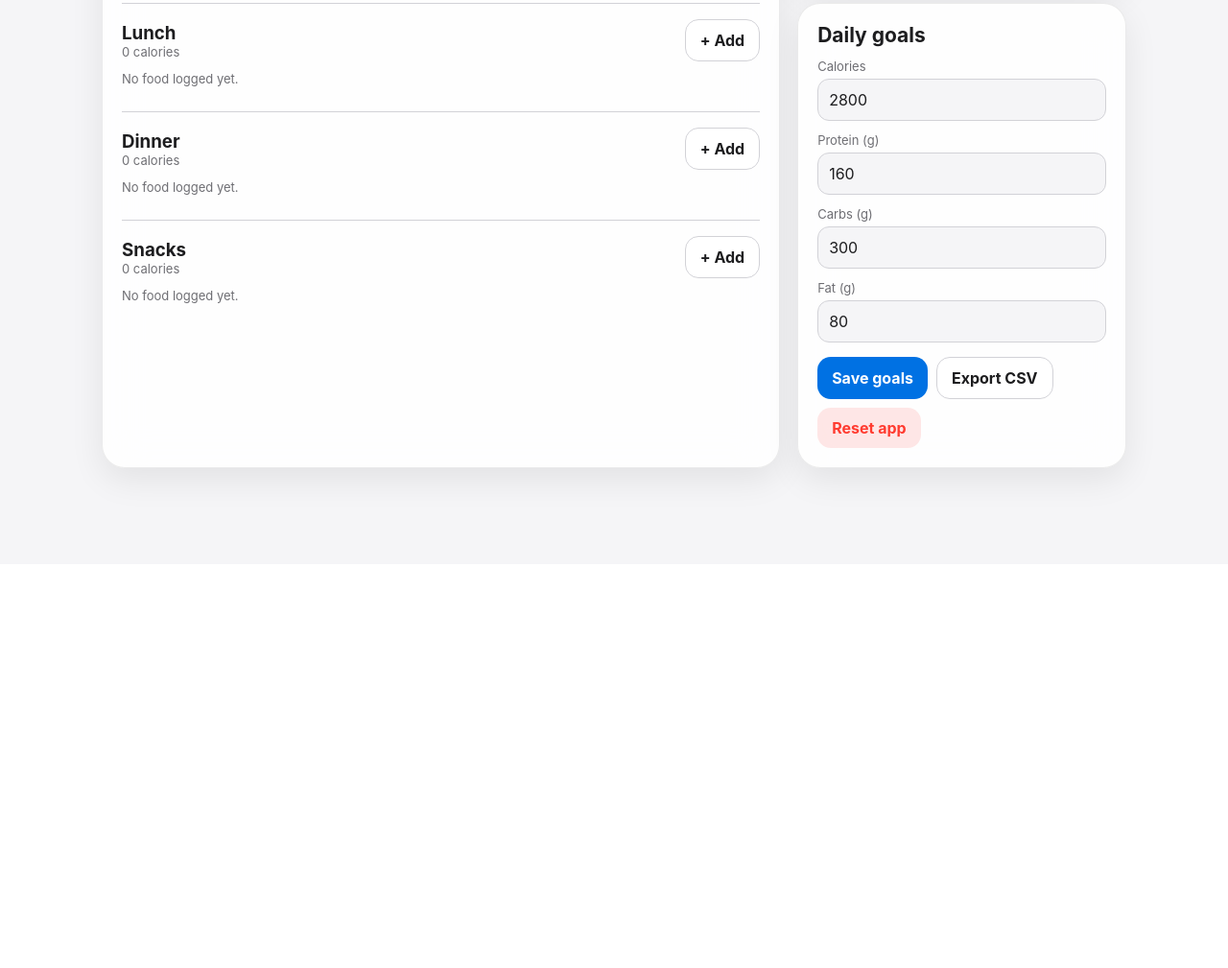
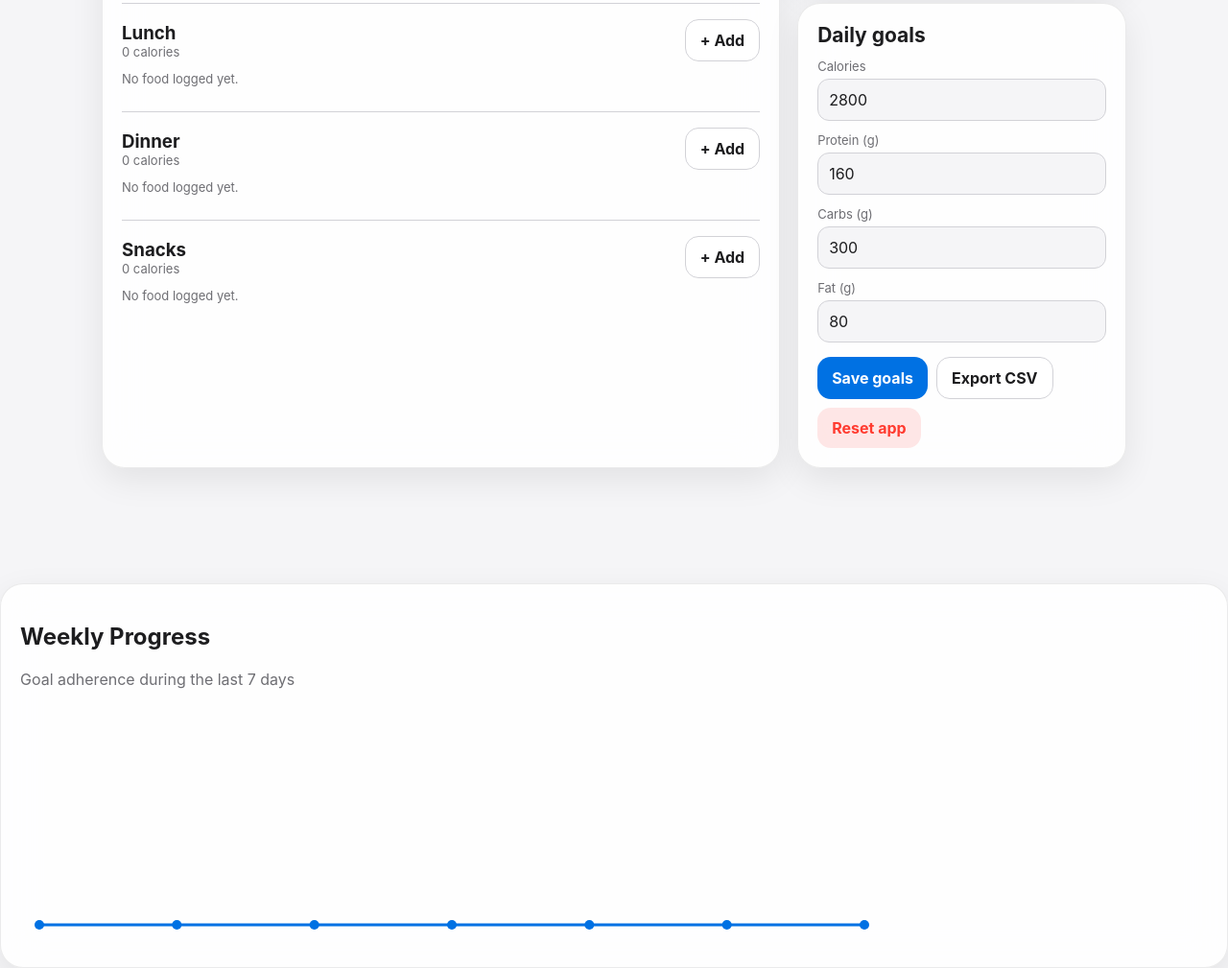
Before and after one commit to javierVeja/MyCode, a plain HTML site: page app/index.html in a window 1280 px wide. Shown: the part 512-1521 px from the top of the page at 96% size. Before the commit the page ends 1100 px from the top, so only its background shows below. Drawn offline with Linux system fonts and the light colour scheme.

Commit message:
graph update

```diff
--- a/app/index.html
+++ b/app/index.html
@@ -35,6 +35,18 @@
   </div>
 </div>
 
+<div class="card" style="margin-top:20px;">
+    <h2>Weekly Progress</h2>
+    <p style="color:#6e6e73;">
+        Goal adherence during the last 7 days
+    </p>
+
+    <canvas id="weeklyChart"
+            width="900"
+            height="250">
+    </canvas>
+</div>
+
 <nav class="bottom-nav"><button onclick="window.scrollTo({top:0,behavior:'smooth'})">Summary</button><button onclick="openFood()">Add Food</button><button onclick="openWeight()">Weight</button><button onclick="toggleTheme()">Theme</button></nav>
 
 <div id="foodModal" class="modal-backdrop" onclick="backdropClose(event,'foodModal')"><div class="modal">
@@ -58,7 +70,7 @@ function dayLog(){let d=dateEl.value;data.logs[d]??={foods:[]};return data.logs[
 function n(v){return Number(v)||0}
 function render(){let log=dayLog(),tot=log.foods.reduce((a,f)=>({calories:a.calories+n(f.calories),protein:a.protein+n(f.protein),carbs:a.carbs+n(f.carbs),fat:a.fat+n(f.fat)}),{calories:0,protein:0,carbs:0,fat:0});
 ['calories','protein','carbs','fat'].forEach(k=>{let short={calories:'cal',protein:'pro',carbs:'carb',fat:'fat'}[k],unit=k==='calories'?'':'g';document.getElementById(short+'Now').textContent=Math.round(tot[k]);document.getElementById(short+'Goal').textContent=data.goals[k];document.getElementById(short+'Left').textContent=Math.max(0,Math.round(data.goals[k]-tot[k]))+unit+' remaining';document.getElementById(short+'Bar').style.width=Math.min(100,(tot[k]/data.goals[k])*100||0)+'%'});
-let wrap=document.getElementById('meals');wrap.innerHTML='';MEALS.forEach(meal=>{let foods=log.foods.filter(f=>f.meal===meal),cals=foods.reduce((s,f)=>s+n(f.calories),0),section=document.createElement('div');section.className='meal';section.innerHTML=`<div class="meal-head"><div><h3>${meal}</h3><div class="meal-total">${Math.round(cals)} calories</div></div><button class="secondary" onclick="openFood('${meal}')">+ Add</button></div><div>${foods.length?foods.map(f=>`<div class="food-row"><div><div class="food-name">${escapeHtml(f.name)}</div><div class="food-macros">P ${n(f.protein)}g · C ${n(f.carbs)}g · F ${n(f.fat)}g</div></div><div class="food-cals">${n(f.calories)} cal</div><button class="remove" aria-label="Remove" onclick="removeFood('${f.id}')">×</button></div>`).join(''):'<div class="empty">No food logged yet.</div>'}</div>`;wrap.appendChild(section)});renderWeight();fillSettings();persist();renderWeeklyChart()}
+let wrap=document.getElementById('meals');wrap.innerHTML='';MEALS.forEach(meal=>{let foods=log.foods.filter(f=>f.meal===meal),cals=foods.reduce((s,f)=>s+n(f.calories),0),section=document.createElement('div');section.className='meal';section.innerHTML=`<div class="meal-head"><div><h3>${meal}</h3><div class="meal-total">${Math.round(cals)} calories</div></div><button class="secondary" onclick="openFood('${meal}')">+ Add</button></div><div>${foods.length?foods.map(f=>`<div class="food-row"><div><div class="food-name">${escapeHtml(f.name)}</div><div class="food-macros">P ${n(f.protein)}g · C ${n(f.carbs)}g · F ${n(f.fat)}g</div></div><div class="food-cals">${n(f.calories)} cal</div><button class="remove" aria-label="Remove" onclick="removeFood('${f.id}')">×</button></div>`).join(''):'<div class="empty">No food logged yet.</div>'}</div>`;wrap.appendChild(section)});renderWeight();fillSettings();persist();renderWeeklyChart();}
 function openFood(meal){if(meal)document.getElementById('mealInput').value=meal;document.getElementById('foodModal').classList.add('open')}
 function quickFood(name,cal,p,c,f){foodName.value=name;foodCalories.value=cal;foodProtein.value=p;foodCarbs.value=c;foodFat.value=f}
 function addFood(){let name=foodName.value.trim();if(!name||!foodCalories.value){alert('Enter a food name and calories.');return}dayLog().foods.push({id:crypto.randomUUID?crypto.randomUUID():Date.now().toString(),meal:mealInput.value,name,calories:n(foodCalories.value),protein:n(foodProtein.value),carbs:n(foodCarbs.value),fat:n(foodFat.value)});['foodName','foodCalories','foodProtein','foodCarbs','foodFat'].forEach(id=>document.getElementById(id).value='');closeModal('foodModal');render()}
@@ -172,6 +184,7 @@ function renderWeeklyChart() {
         ctx.fill();
 
     });
+
 }
 render();
 </script>
```
